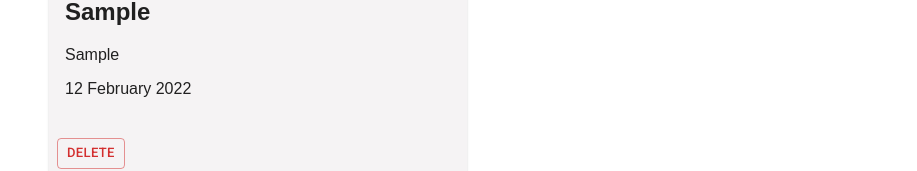
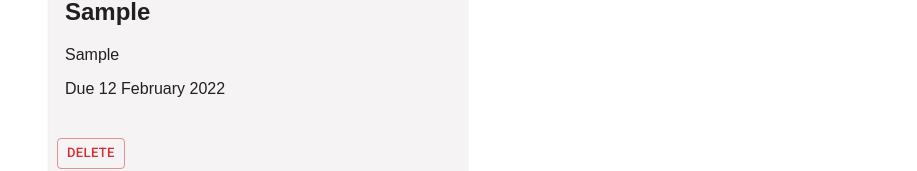
Before and after one commit to ragizaki/take-notes, a React (Create React App) app: page / in a window 1280 px wide. Both pictures are taken after typing "Sample", "Sample" into the empty fields and a click on the button "SUBMIT". Shown: the part 150-321 px from the top of the page, without its empty margins (181-1098 px from the left). Built offline with nearby package versions, Linux system fonts and the light colour scheme.

Commit message:
add due date property to note

```diff
--- a/src/components/Form/Form.tsx
+++ b/src/components/Form/Form.tsx
@@ -7,9 +7,11 @@ type IFormProps = {
     setNotes: React.Dispatch<React.SetStateAction<Note[]>>;
 };
 
-const Form = React.memo(({ notes, setNotes }: IFormProps): JSX.Element => {
+const Form = React.memo(
+    ({ notes, setNotes }: IFormProps): JSX.Element => {
         const [title, setTitle] = useState<string>('');
         const [description, setDescription] = useState<string>('');
+        const [dueDate, setDueDate] = useState<Date>(new Date());
         const [showAlert, setShowAlert] = useState<boolean>(false);
 
         const handleFormSubmit = (e: React.FormEvent): void => {
@@ -21,7 +23,7 @@ const Form = React.memo(({ notes, setNotes }: IFormProps): JSX.Element => {
                 title,
                 description,
                 id: notes.length + 1,
-            created: new Date(),
+                due: dueDate,
             };
             setNotes([...notes, note]);
             setTitle('');
@@ -65,6 +67,7 @@ const Form = React.memo(({ notes, setNotes }: IFormProps): JSX.Element => {
                 </form>
             </div>
         );
-});
+    }
+);
 
 export default Form;
--- a/src/components/NoteList/NoteCard.tsx
+++ b/src/components/NoteList/NoteCard.tsx
@@ -14,11 +14,12 @@ const NoteCard = ({ note, handleDelete }: INoteProps): JSX.Element => {
                 <h2>{note.title}</h2>
                 <p>{note.description}</p>
                 <p>
+                    Due{' '}
                     {new Intl.DateTimeFormat('en-GB', {
                         year: 'numeric',
                         month: 'long',
                         day: '2-digit',
-                    }).format(note.created)}
+                    }).format(note.due)}
                 </p>
             </CardContent>
             <CardActions>
```
Also changed, not shown: src/util/interfaces.ts (+6 -6 lines). Lines whose indentation alone changed are shown as unchanged.
